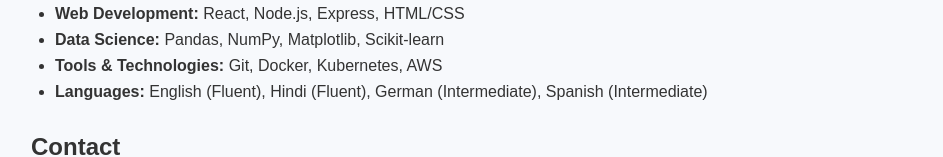
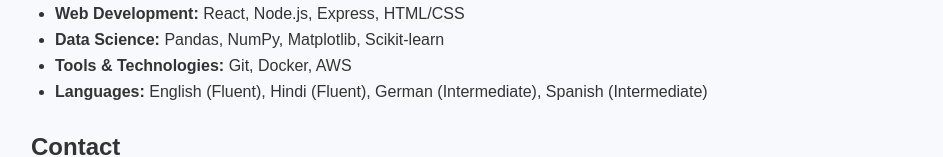
Before and after one commit to shashwatbansal1/shashwatbansal1.github.io, a plain HTML site: page index.html in a window 1280 px wide. Shown: the part 1564-1721 px from the top of the page, without its empty margins (159-1102 px from the left). Drawn offline with Linux system fonts and the light colour scheme.

Commit message:
chore(): typo

```diff
--- a/index.html
+++ b/index.html
@@ -107,7 +107,7 @@
       <li><strong>Programming Languages:</strong> Python, Java, C/C++, JavaScript, TypeScript, SQL</li>
       <li><strong>Web Development:</strong> React, Node.js, Express, HTML/CSS</li>
       <li><strong>Data Science:</strong> Pandas, NumPy, Matplotlib, Scikit-learn</li>
-      <li><strong>Tools & Technologies:</strong> Git, Docker, Kubernetes, AWS</li>
+      <li><strong>Tools & Technologies:</strong> Git, Docker, AWS</li>
       <li><strong>Languages:</strong> English (Fluent), Hindi (Fluent), German (Intermediate), Spanish (Intermediate)</li>
     </ul>
   </section>
```
